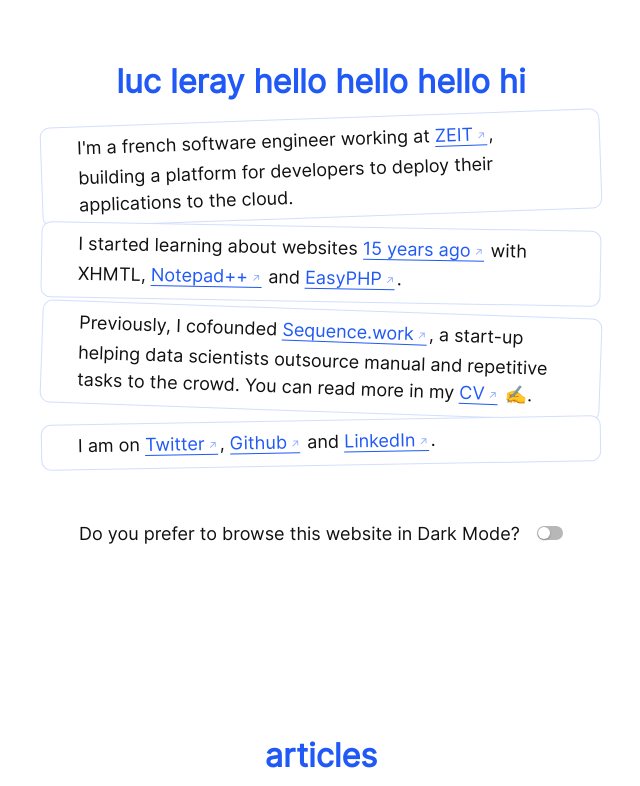
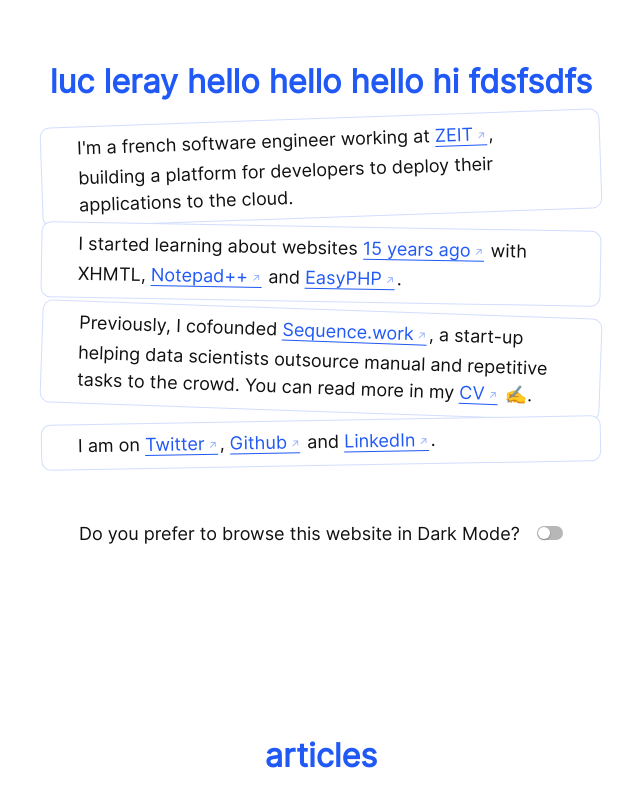
Before and after one commit to lucleray/luc.im, a Next.js app: page / in a window 1280 px wide. Shown: the top 786 px of the page, without its empty margins (9-649 px from the left). Built offline with nearby package versions, Linux system fonts and the light colour scheme.

Commit message:
Update index.js

```diff
--- a/pages/index.js
+++ b/pages/index.js
@@ -6,7 +6,7 @@ import links from '../lib/links'
 
 const Presentation = () => (
   <section aria-labelledby="presentation-title">
-    <H1 id="presentation-title">luc leray hello hello hello hi</H1>
+    <H1 id="presentation-title">luc leray hello hello hello hi fdsfsdfs</H1>
     <Card>
       I'm a french software engineer working at{' '}
       <A href="https://zeit.co">ZEIT</A>, building a platform for developers to
```
